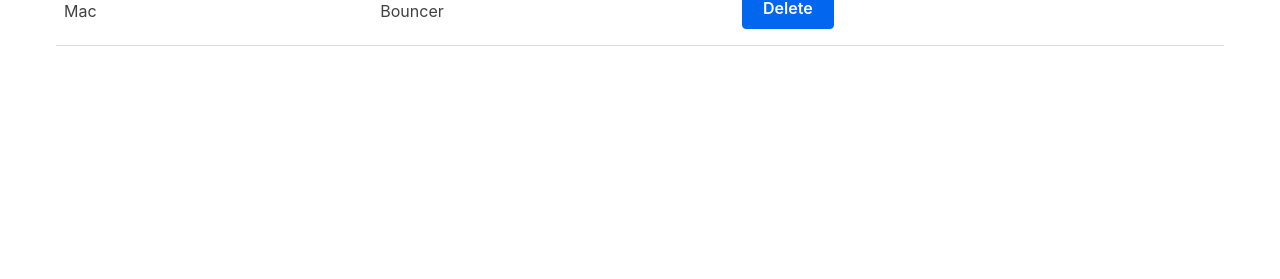
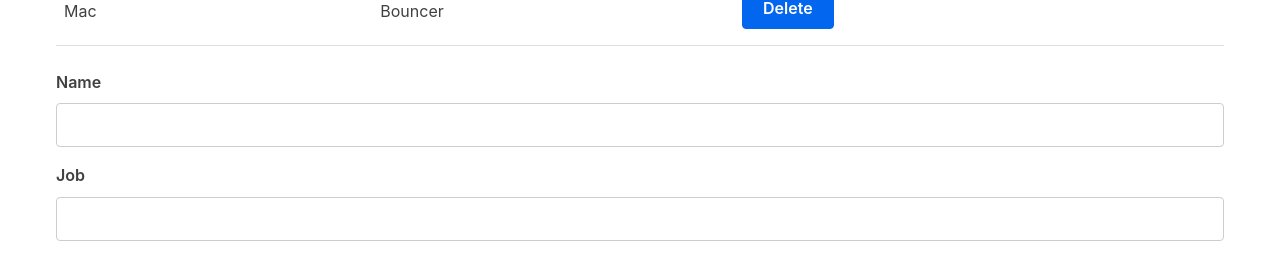
Before and after one commit to raiden808/react-crud, a React (Create React App) app: page / in a window 1280 px wide. Shown: the part 131-410 px from the top of the page. Built offline with nearby package versions, Linux system fonts and the light colour scheme; the HTML template or start-up script is replaced by a standard one.

Commit message:
Update App.js

```diff
--- a/src/App.js
+++ b/src/App.js
@@ -1,5 +1,6 @@
 import React, { Component } from 'react'
 import Table from './table'
+import Form  from './Form'
 
 class App extends Component {
 
@@ -33,9 +34,10 @@ class App extends Component {
 	    return (
 	      	<div className="container">
 	        	<Table characterData={characters} removeCharacter={this.removeCharacter} />
+	        	<Form />
 	      	</div>
 	    )
-  }
+  	}
 }
 
 export default App
```
